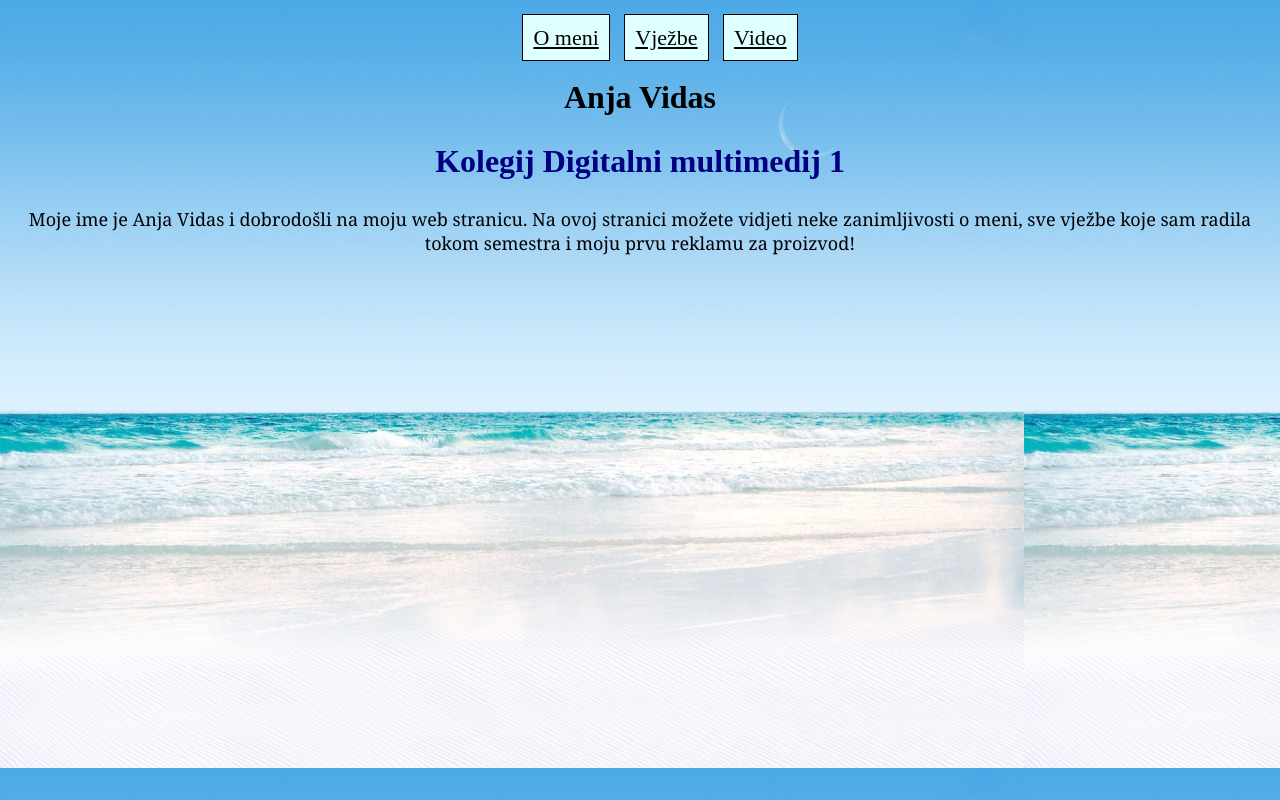
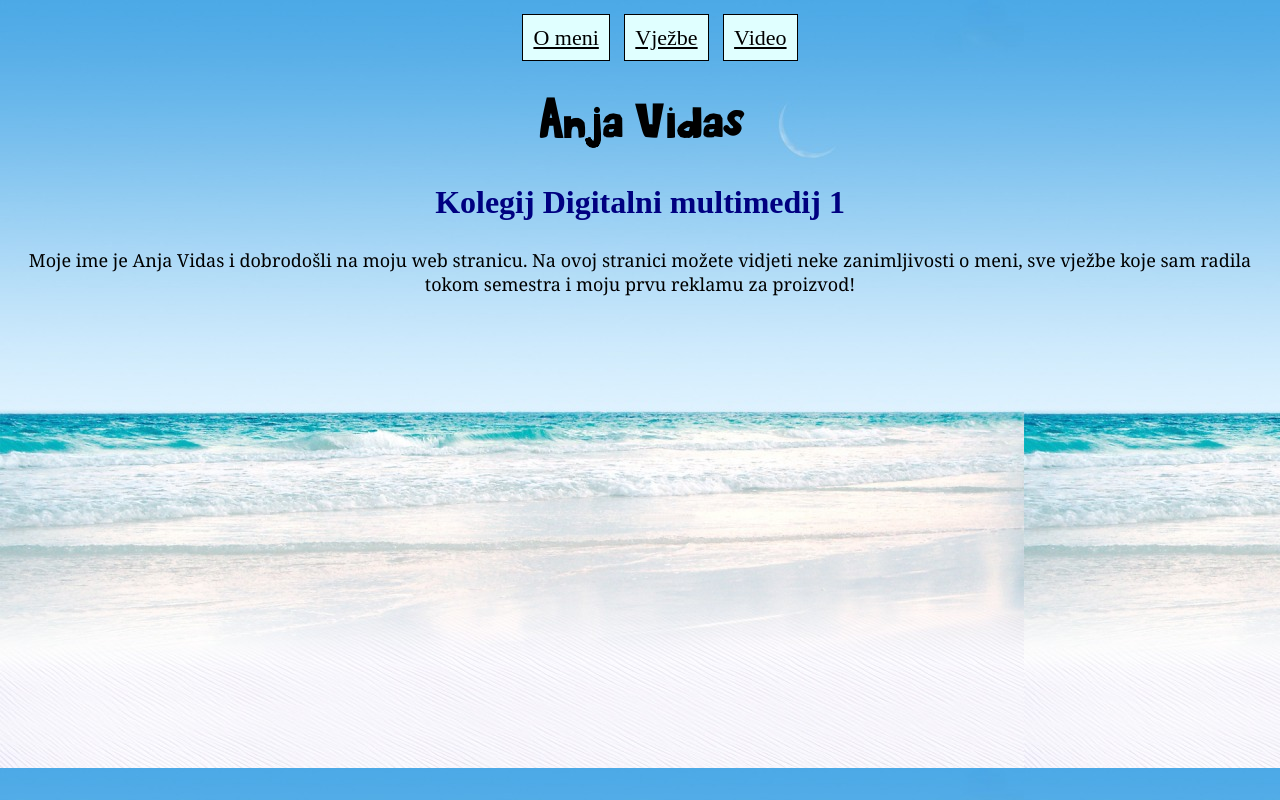
Before and after one commit to anja273/Anja_Vidas_projektni_zadatak3, a plain HTML site: page index.html in a window 1280 px wide. Drawn offline with Linux system fonts and the light colour scheme.

Commit message:
Update still.css

```diff
--- a/still.css
+++ b/still.css
@@ -24,6 +24,14 @@ a:hover{
 body {
 	background-image: url("multimediji/pozadina2.jpg");
 }
+@font-face {
+	font-family: "AnjaVidas";
+	src: url("font/AnjaVidas.ttf") format("truetype");
+}
+h1 {
+	font-size:50px;
+	font-family: "AnjaVidas.ttf", sans-serif;
+}
 .p1 {
 	font-family: "AnjaVidas";
 }
@@ -38,9 +46,3 @@ p {
 a {
 	font-size:22px;
 }
-@font-face {
-	font-family: "AnjaVidas";
-	src: url("font/AnjaVidas.ttf") format("truetype")
-h1 {
-	font-family: "AnjaVidas".ttf", sans-serif;
-}
```
